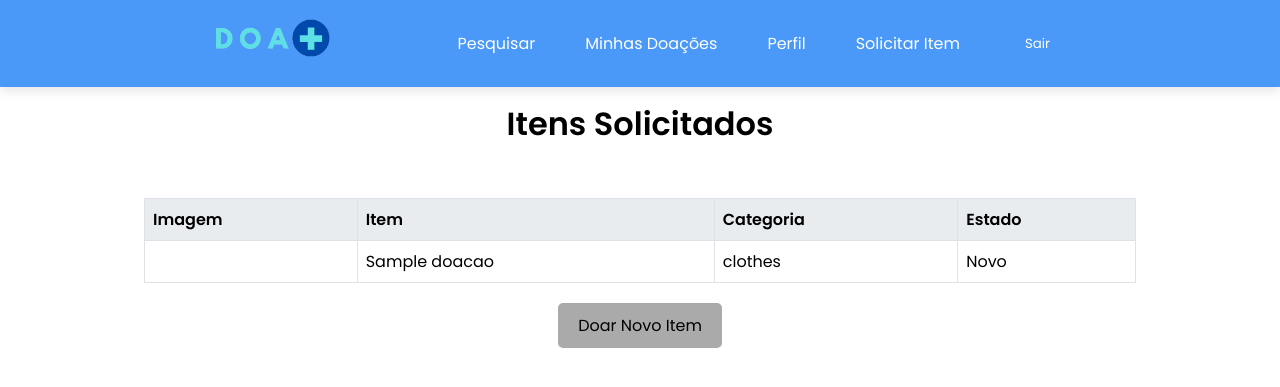
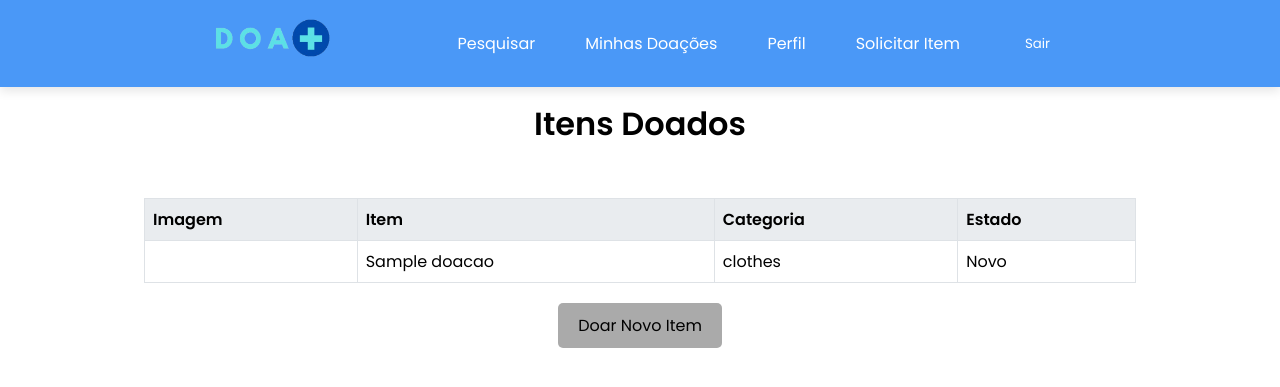
Before and after one commit to marimmbc/doamais, a Django app: page /minhas_doacoes/ in a window 1280 px wide. Shown: the top 387 px of the page. Run offline with Django 5.2, Linux system fonts and the light colour scheme; a user stored in the database is signed in; tables that the repository leaves empty hold one stand-in row (values such as "Sample post").

Commit message:
alteração em minhas doacoes

```diff
--- a/DoaMais/main/templates/minhas_doacoes.html
+++ b/DoaMais/main/templates/minhas_doacoes.html
@@ -13,7 +13,7 @@
   {% include 'navbar.html' %}
 
   <header>
-    <h1>Itens Solicitados</h1>
+    <h1>Itens Doados</h1>
   </header>
 
   <table>
```
